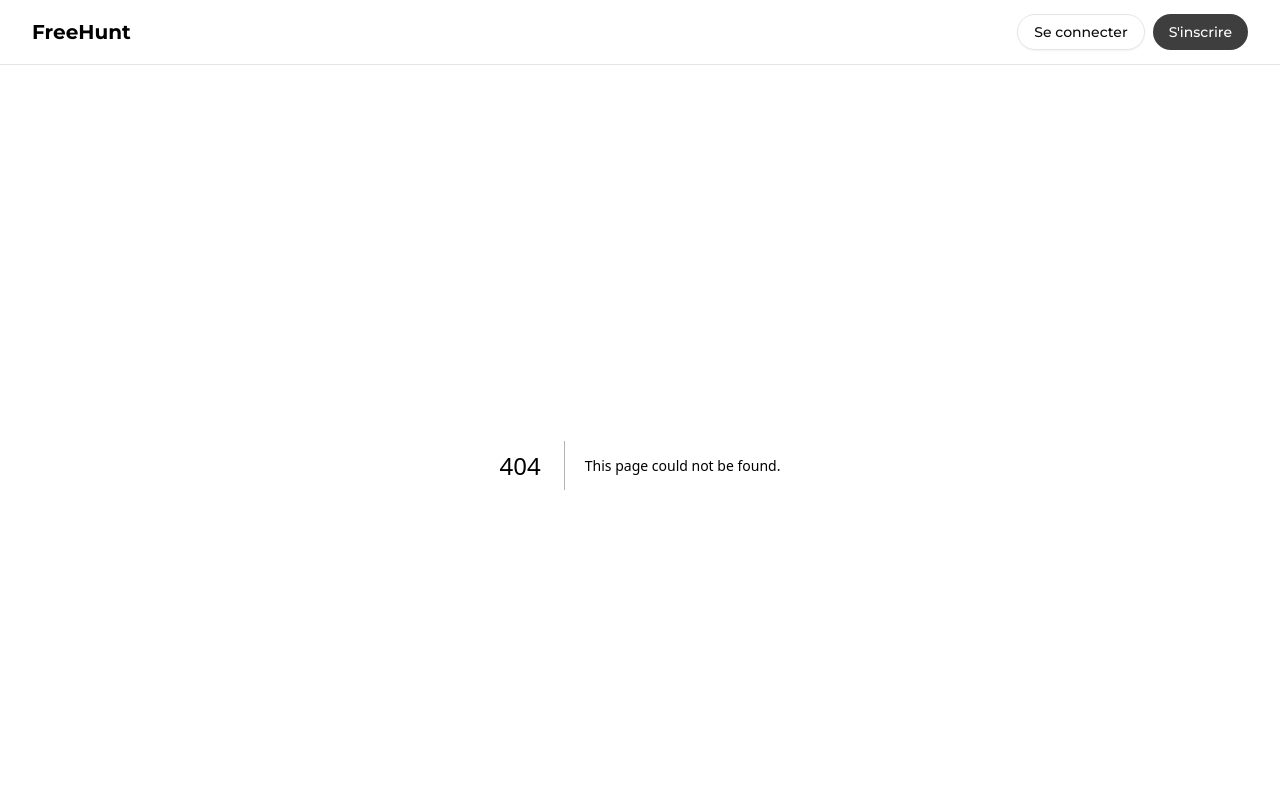
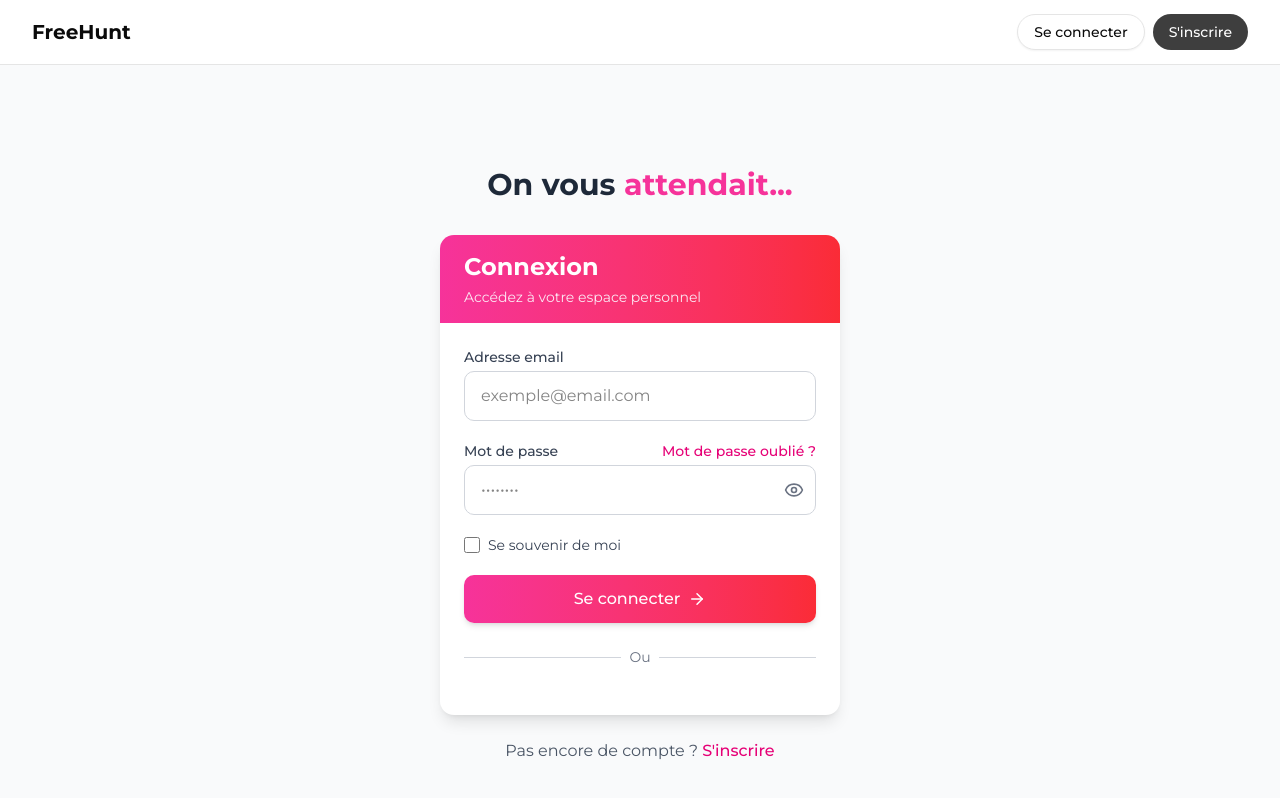
Before and after one commit to CheickLa/Freehunt, a Next.js app in the folder frontend/: page /login in a window 1280 px wide. Before the commit this address had no page. Shown: the top 798 px of the page. Built offline with nearby package versions, Linux system fonts and the light colour scheme.

Commit message:
login page

```diff
--- /dev/null
+++ b/frontend/app/login/page.tsx
@@ -0,0 +1,111 @@
+'use client';
+
+import { useState } from 'react';
+import { Eye, EyeOff, ArrowRight } from 'lucide-react';
+
+export default function Login() {
+  const [showPassword, setShowPassword] = useState(false);
+  const [email, setEmail] = useState('');
+  const [password, setPassword] = useState('');
+
+  const handleSubmit = (e: { preventDefault: () => void; }) => {
+    e.preventDefault();
+    // api de connexion...
+    console.log('Login avec:', email, password);
+  };
+
+  return (
+    <div className="flex flex-col items-center justify-center min-h-screen bg-gray-50">
+      <div className="w-full max-w-md px-6 py-8">
+        <div className="flex justify-center mb-8">
+          <div className="text-3xl font-bold text-gray-800">
+          On vous <span className="text-pink-500"> attendait...</span>
+          </div>
+        </div>
+
+        <div className="bg-white rounded-xl shadow-lg overflow-hidden">
+          <div className="bg-gradient-to-r from-pink-500 to-red-500 py-4 px-6">
+            <h2 className="text-2xl font-bold text-white">Connexion</h2>
+            <p className="text-pink-100 text-sm mt-1">Accédez à votre espace personnel</p>
+          </div>
+
+          <div className="p-6">
+            <div className="space-y-5">
+              <div>
+                <label htmlFor="email" className="block text-sm font-medium text-gray-700 mb-1">Adresse email</label>
+                <input
+                  type="email"
+                  id="email"
+                  value={email}
+                  onChange={(e) => setEmail(e.target.value)}
+                  className="w-full px-4 py-3 rounded-lg border border-gray-300 focus:ring-2 focus:ring-pink-500 focus:border-pink-500 transition-colors"
+                  placeholder="exemple@email.com"
+                />
+              </div>
+
+              <div>
+                <div className="flex items-center justify-between mb-1">
+                  <label htmlFor="password" className="block text-sm font-medium text-gray-700">Mot de passe</label>
+                  <a href="#" className="text-sm text-pink-600 hover:text-pink-800 font-medium">Mot de passe oublié ?</a>
+                </div>
+                <div className="relative">
+                  <input
+                    type={showPassword ? "text" : "password"}
+                    id="password"
+                    value={password}
+                    onChange={(e) => setPassword(e.target.value)}
+                    className="w-full px-4 py-3 rounded-lg border border-gray-300 focus:ring-2 focus:ring-pink-500 focus:border-pink-500 transition-colors"
+                    placeholder="••••••••"
+                  />
+                  <button
+                    type="button"
+                    onClick={() => setShowPassword(!showPassword)}
+                    className="absolute right-3 top-1/2 transform -translate-y-1/2 text-gray-500 hover:text-gray-700"
+                  >
+                    {showPassword ? <EyeOff size={20} /> : <Eye size={20} />}
+                  </button>
+                </div>
+              </div>
+
+              <div className="flex items-center">
+                <input
+                  id="remember"
+                  type="checkbox"
+                  className="h-4 w-4 text-pink-600 border-gray-300 rounded focus:ring-pink-500"
+                />
+                <label htmlFor="remember" className="ml-2 block text-sm text-gray-700">
+                  Se souvenir de moi
+                </label>
+              </div>
+
+              <button
+                onClick={handleSubmit}
+                className="w-full bg-gradient-to-r from-pink-500 to-red-500 hover:from-pink-600 hover:to-red-600 text-white font-medium py-3 px-4 rounded-lg flex items-center justify-center gap-2 transition-all shadow-md hover:shadow-lg"
+              >
+                Se connecter <ArrowRight size={18} />
+              </button>
+            </div>
+
+            <div className="relative my-6">
+              <div className="absolute inset-0 flex items-center">
+                <div className="w-full border-t border-gray-300"></div>
+              </div>
+              <div className="relative flex justify-center text-sm">
+                <span className="px-2 bg-white text-gray-500">Ou</span>
+              </div>
+            </div>
+          </div>
+        </div>
+
+        <div className="text-center mt-6">
+          <p className="text-gray-600">
+            Pas encore de compte ?{' '}
+            <a href="#" className="font-medium text-pink-600 hover:text-pink-800">
+              S'inscrire
+            </a>
+          </p>
+        </div>
+      </div>
+    </div>
+  );
+}
```
